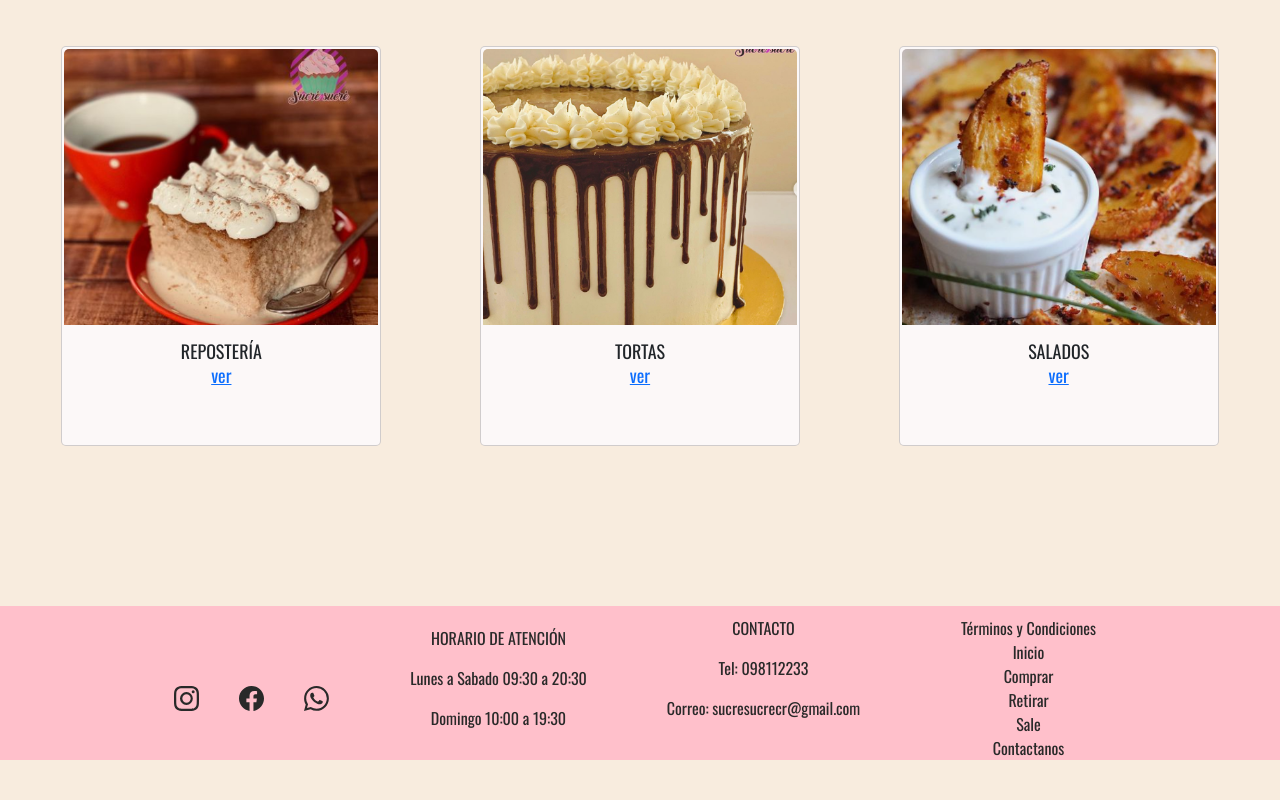
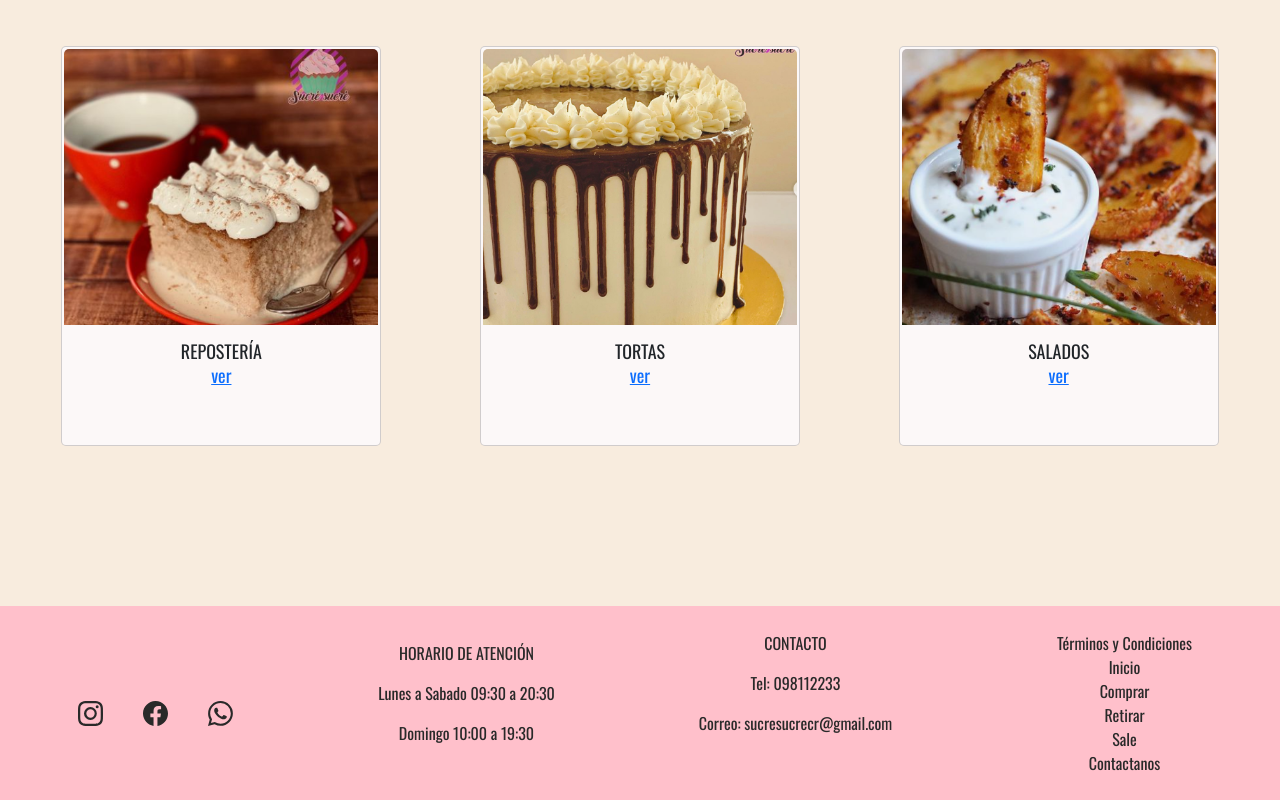
Before and after one commit to idpablo15/Entrega-Final, a website: page index.html in a window 1280 px wide. Shown: the part 2054-2854 px from the top of the page. Before the commit the page ends 2814 px from the top, so only its background shows below. Drawn offline with nearby package versions, Linux system fonts and the light colour scheme.

Commit message:
ajustes entrega final

```diff
--- a/scss/_contacto.scss
+++ b/scss/_contacto.scss
@@ -19,9 +19,15 @@
     padding: 50px;
 }
 
+
 .row{
     height: auto;
-    width: 80%;
+    width: 100%;
+}
+
+.row .contacto{
+    height: auto;
+    width: 70%;
 }
 
 .btn{
--- a/scss/_footer.scss
+++ b/scss/_footer.scss
@@ -2,7 +2,8 @@
 
 .footer-contenedor{
     margin-top: 10px;
-    padding-top: 10px;
+    padding-top: 25px;
+    padding-bottom: 25px;
     background-color: $maincolor;
     display: flex;
     align-items: center;
```
Also changed, not shown: pages/contacto.html (+3 -3 lines), css/main.css.
